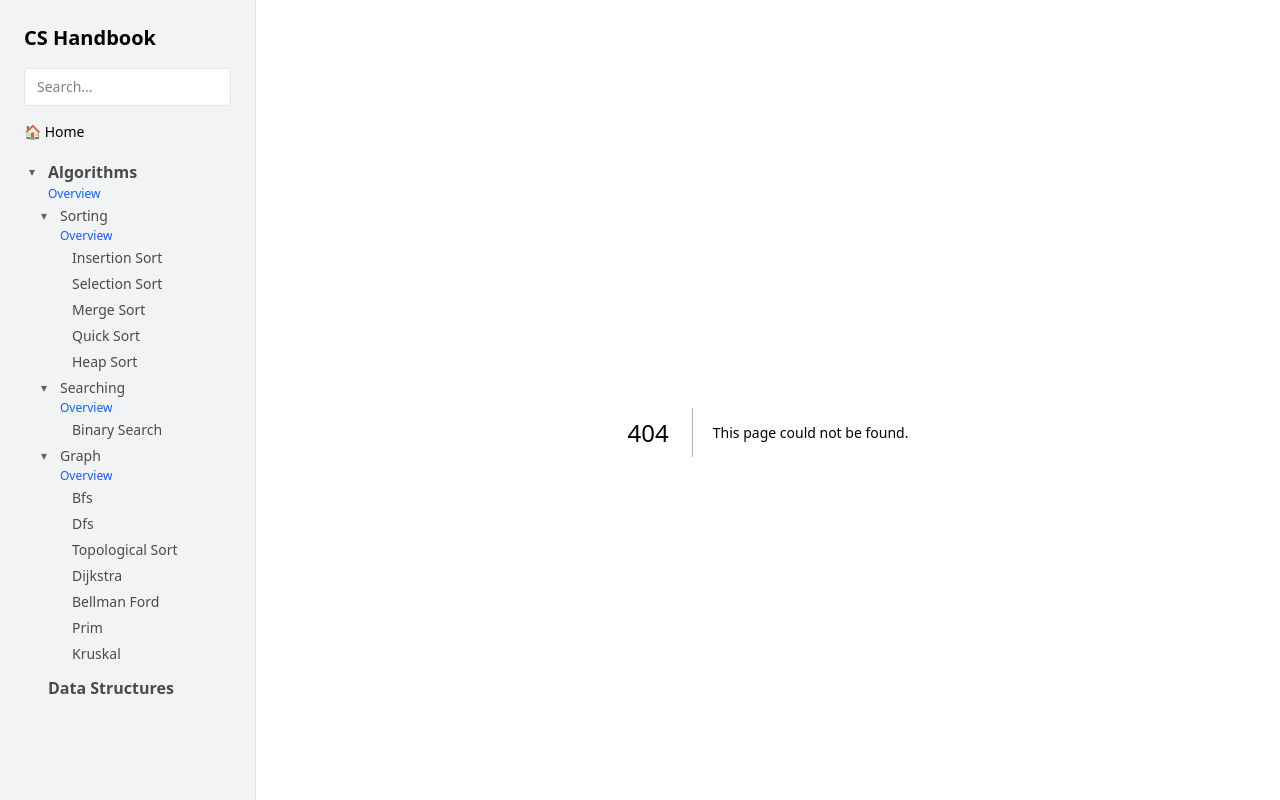
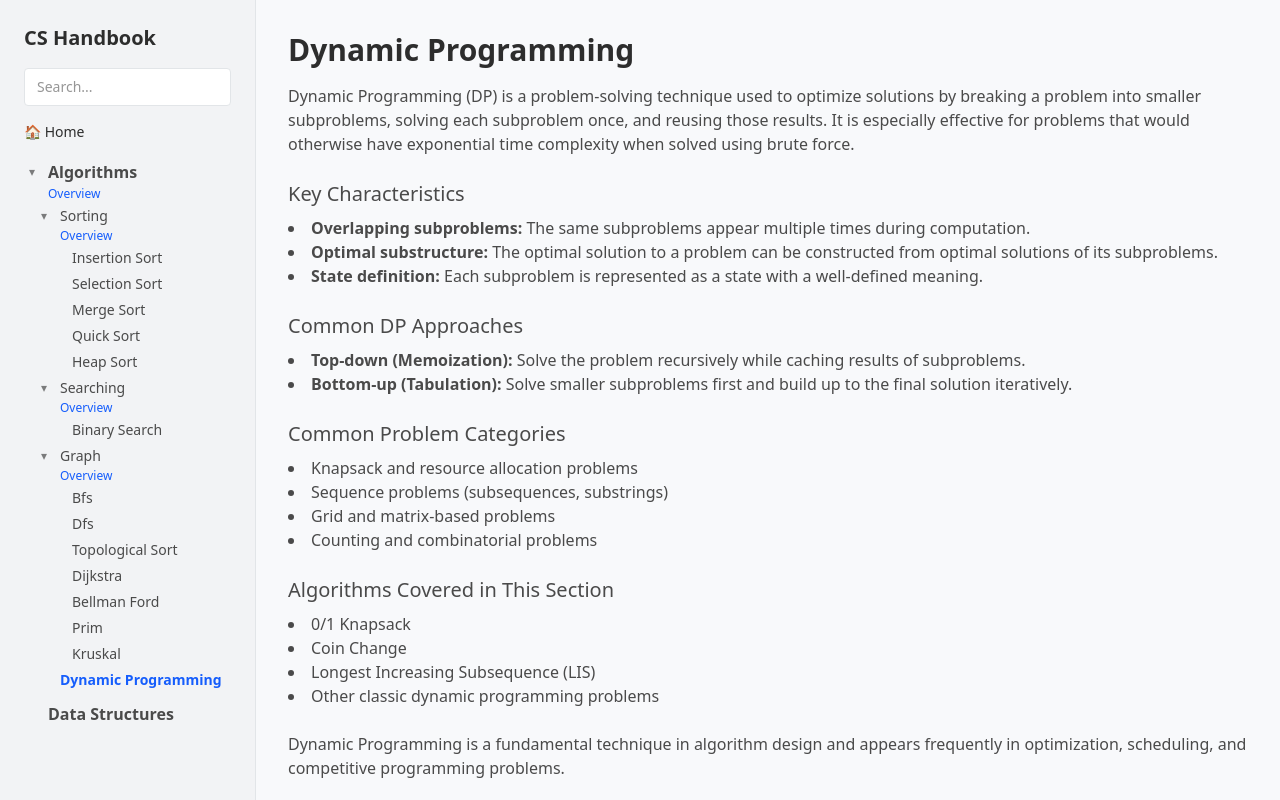
Before and after one commit to Chrainx/CS-Handbook, a Next.js app: page /algorithms/dynamic-programming in a window 1280 px wide. Before the commit this address had no page. Built offline with nearby package versions, Linux system fonts and the light colour scheme.

Commit message:
feat: add dynamic programming overview

```diff
--- /dev/null
+++ b/src/app/algorithms/dynamic-programming/page.tsx
@@ -0,0 +1,83 @@
+import NextPrev from '@/components/nextPrev'
+
+export default function DynamicProgrammingOverviewPage() {
+  return (
+    <div>
+      <h1 className="text-3xl font-semibold mb-4 text-(--text-main)">
+        Dynamic Programming
+      </h1>
+
+      <p className="mb-4 text-(--text-secondary)">
+        Dynamic Programming (DP) is a problem-solving technique used to optimize
+        solutions by breaking a problem into smaller subproblems, solving each
+        subproblem once, and reusing those results. It is especially effective
+        for problems that would otherwise have exponential time complexity when
+        solved using brute force.
+      </p>
+
+      <h2 className="text-xl font-medium mt-6 mb-2 text-(--text-secondary)">
+        Key Characteristics
+      </h2>
+
+      <ul className="list-disc list-inside text-(--text-secondary)">
+        <li>
+          <strong>Overlapping subproblems:</strong> The same subproblems appear
+          multiple times during computation.
+        </li>
+        <li>
+          <strong>Optimal substructure:</strong> The optimal solution to a
+          problem can be constructed from optimal solutions of its subproblems.
+        </li>
+        <li>
+          <strong>State definition:</strong> Each subproblem is represented as a
+          state with a well-defined meaning.
+        </li>
+      </ul>
+
+      <h2 className="text-xl font-medium mt-6 mb-2 text-(--text-secondary)">
+        Common DP Approaches
+      </h2>
+
+      <ul className="list-disc list-inside text-(--text-secondary)">
+        <li>
+          <strong>Top-down (Memoization):</strong> Solve the problem recursively
+          while caching results of subproblems.
+        </li>
+        <li>
+          <strong>Bottom-up (Tabulation):</strong> Solve smaller subproblems
+          first and build up to the final solution iteratively.
+        </li>
+      </ul>
+
+      <h2 className="text-xl font-medium mt-6 mb-2 text-(--text-secondary)">
+        Common Problem Categories
+      </h2>
+
+      <ul className="list-disc list-inside text-(--text-secondary)">
+        <li>Knapsack and resource allocation problems</li>
+        <li>Sequence problems (subsequences, substrings)</li>
+        <li>Grid and matrix-based problems</li>
+        <li>Counting and combinatorial problems</li>
+      </ul>
+
+      <h2 className="text-xl font-medium mt-6 mb-2 text-(--text-secondary)">
+        Algorithms Covered in This Section
+      </h2>
+
+      <ul className="list-disc list-inside text-(--text-secondary)">
+        <li>0/1 Knapsack</li>
+        <li>Coin Change</li>
+        <li>Longest Increasing Subsequence (LIS)</li>
+        <li>Other classic dynamic programming problems</li>
+      </ul>
+
+      <p className="mt-6 text-(--text-secondary)">
+        Dynamic Programming is a fundamental technique in algorithm design and
+        appears frequently in optimization, scheduling, and competitive
+        programming problems.
+      </p>
+
+      <NextPrev />
+    </div>
+  )
+}
```
